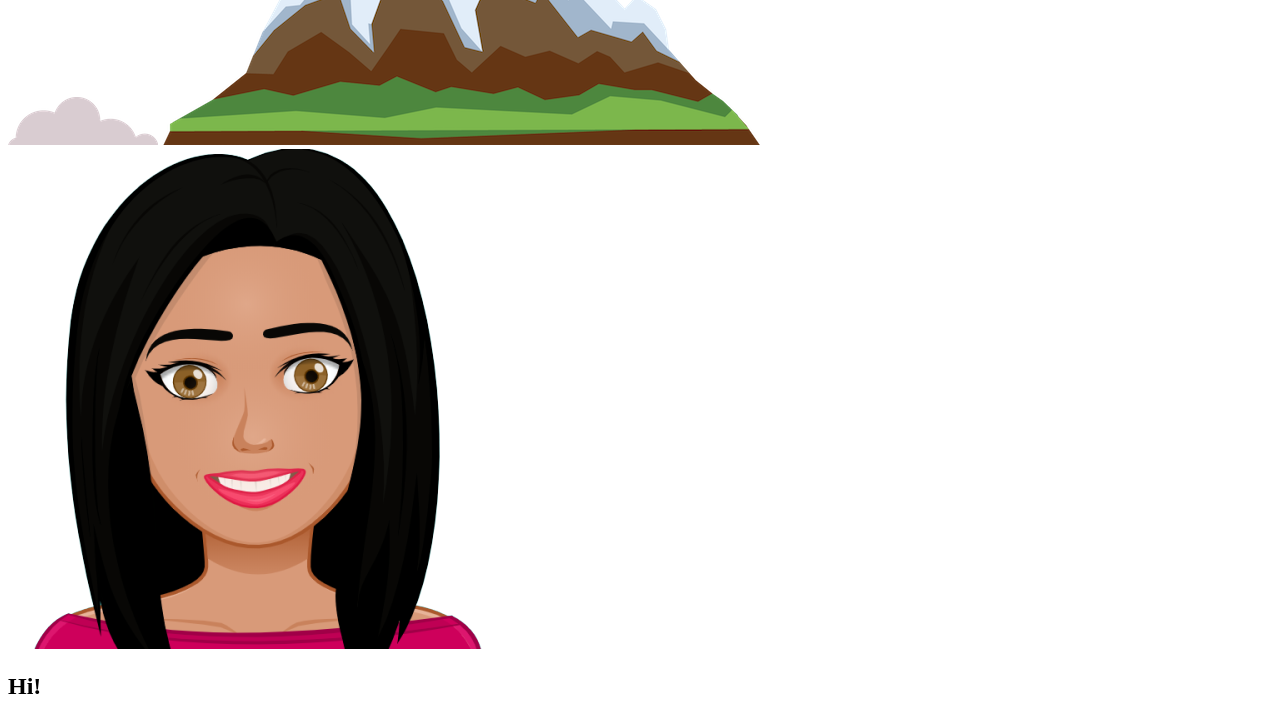
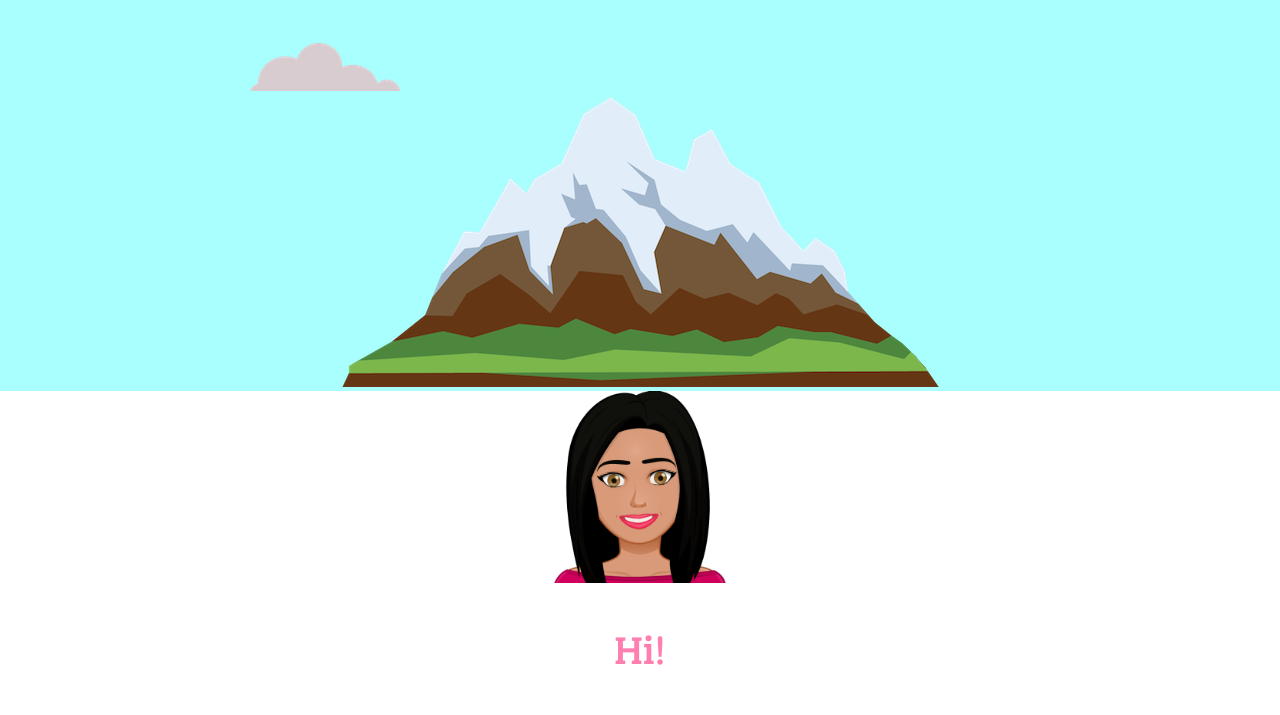
Before and after one commit to reena-bhatt/CSS-styled-website, a plain HTML site: page index.html in a window 1280 px wide. Shown: the part 403-1118 px from the top of the page. Drawn offline with Linux system fonts and the light colour scheme; files that its build step writes are made by us from their sources; the site is published under a folder, as on GitHub Pages, so addresses that start at the root find nothing; files whose address does not match are found by name.

Commit message:
Update index.html

```diff
--- a/index.html
+++ b/index.html
@@ -3,7 +3,7 @@
   <head>
     <meta charset="utf-8">
     <title>Reena Bhatt</title>
-    <link rel="stylesheet" href="/reena-bhatt/website/blob/master/Styles.css">
+    <link rel="stylesheet" href="website/Styles.css">
     <link rel="icon" href="favicon.ico">
     <link href="https://fonts.googleapis.com/css2?family=Allura&family=Bree+Serif&family=Raleway&display=swap" rel="stylesheet">
     </head>
```
